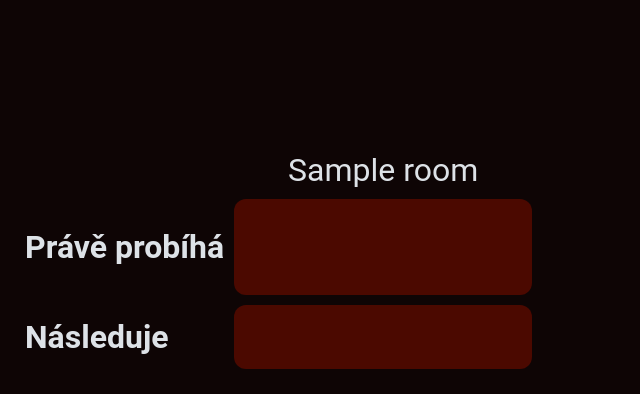
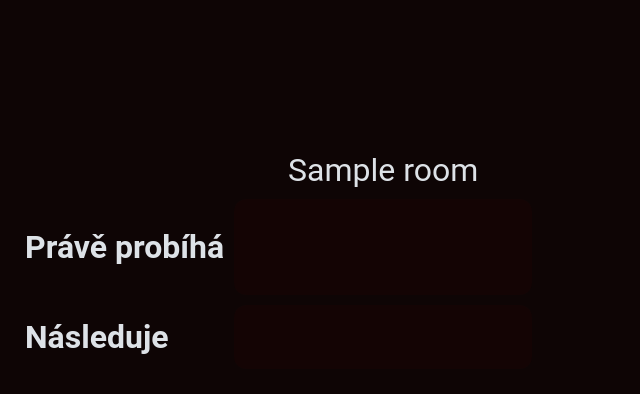
Before and after one commit to cenekp74/festival-obrazovky, a Python web app: template app/templates/floor.html in a window 1280 px wide. Shown: the part 406-800 px from the top of the page, without its empty margins (0-640 px from the left). Run offline with Jinja, Linux system fonts and the light colour scheme; the template is opened without the code that fills it: most values are stand-ins (such as "Sample title", 1, 10 or a date in 2020).

Commit message:
zmena opacity pokud je item prazdny

```diff
--- a/app/static/css/floor.css
+++ b/app/static/css/floor.css
@@ -55,6 +55,10 @@ body {
     text-align: center;
 }
 
+.program td:has(> div div:empty) {
+    opacity: .1;
+}
+
 .program td .time {
     font-size: 1.7rem;
 }
```
